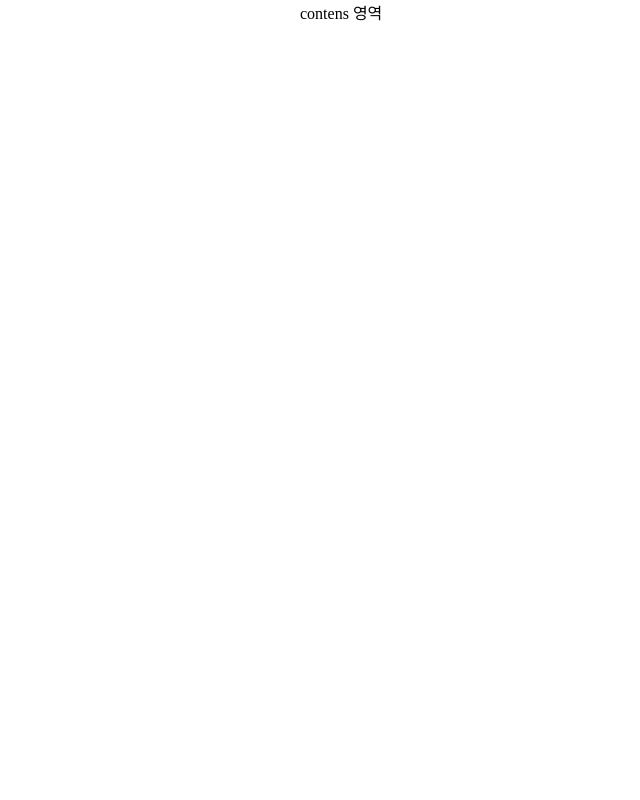
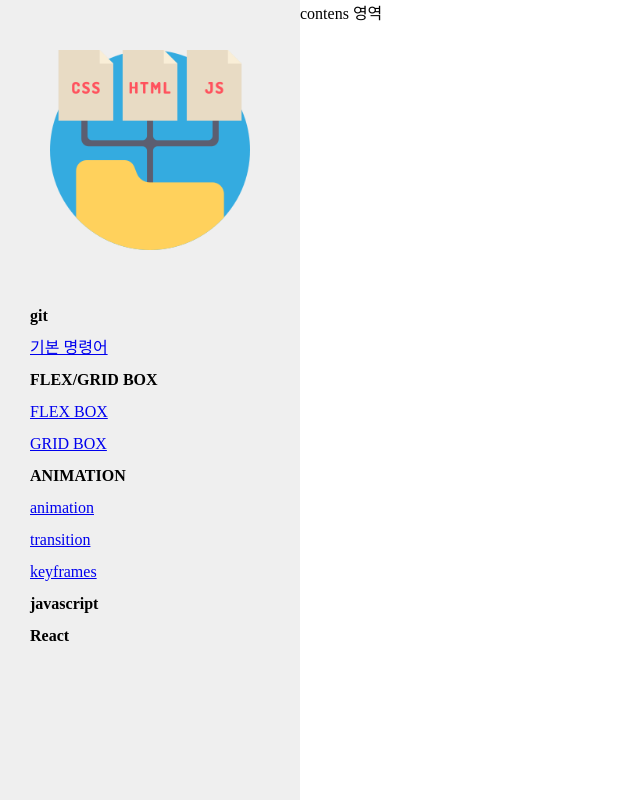
Before and after one commit to sunny-0407/sunny-0407.github.io, a plain HTML site: page index.html in a window 1280 px wide. Shown: the whole page, without its empty margins (0-640 px from the left). Drawn offline with nearby package versions, Linux system fonts and the light colour scheme.

Commit message:
11/4 오후 commit 4

```diff
--- a/index.html
+++ b/index.html
@@ -12,5 +12,14 @@
     <div class="content" style="margin-left:300px;">
         contens 영역<br>
     </div>
+    <script>
+        $(function(){
+          var includes = $('[data-include]');
+          jQuery.each(includes, function(){
+            var file = '/inc/' + $(this).data('include') + '.html';
+            $(this).load(file);
+          });
+        });
+      </script>
 </body>
 </html>
```
